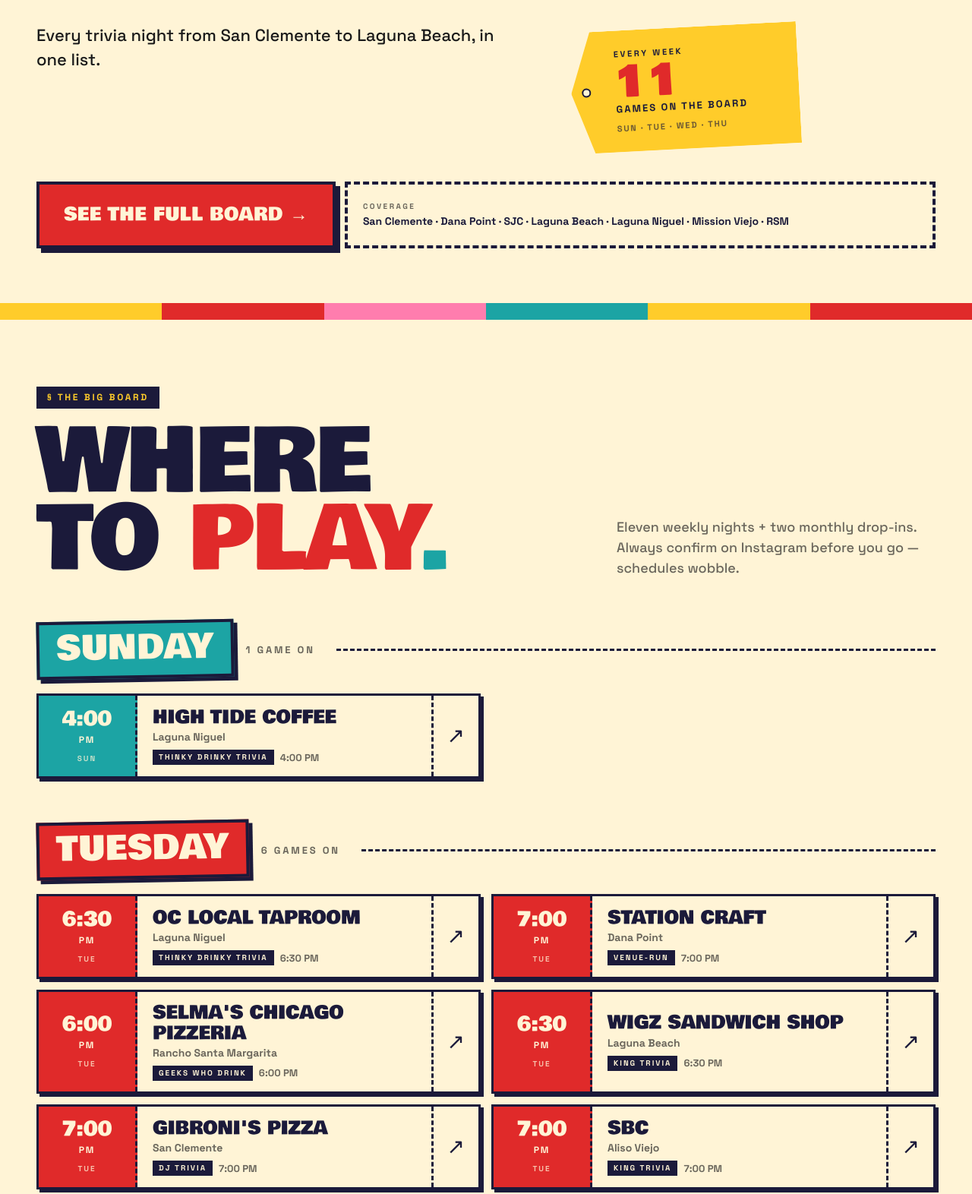
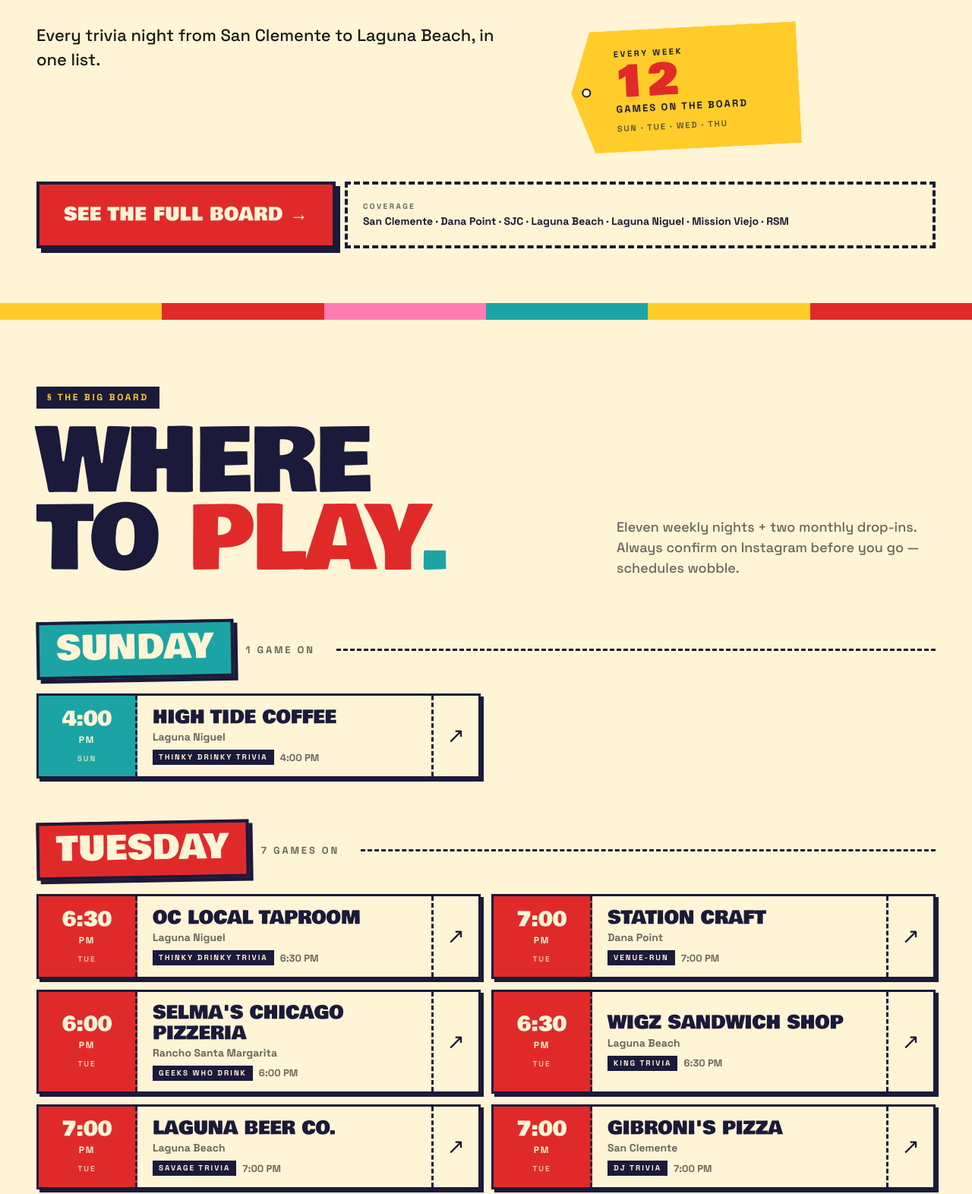
Before and after one commit to 2spencer/oc-trivia, a plain HTML site: page index.html in a window 1280 px wide. Shown: the part 526-2098 px from the top of the page at 76% size. Drawn offline with Linux system fonts and the light colour scheme.

Commit message:
Add Laguna Beer Co. Tuesday 7pm trivia with Savage Trivia host

```diff
--- a/index.html
+++ b/index.html
@@ -417,7 +417,7 @@
         <div class="price-tag">
           <div class="price-tag-hole"></div>
           <div class="pt-eyebrow">EVERY WEEK</div>
-          <div class="pt-num">11</div>
+          <div class="pt-num">12</div>
           <div class="pt-label">GAMES ON THE BOARD</div>
           <div class="pt-days">SUN · TUE · WED · THU</div>
         </div>
@@ -482,7 +482,7 @@
       <p>Looking for trivia nights near you? OC Trivia Tracker lists every weekly pub quiz happening in Orange County. From San Clemente to Laguna Beach, find trivia in Dana Point, Mission Viejo, Aliso Viejo, Laguna Niguel, Rancho Santa Margarita, and beyond.</p>
     </div>
     <div>
-      <h3 style="color: var(--navy); font-weight: 700; margin-bottom: 12px;">11 Weekly Games Every Week</h3>
+      <h3 style="color: var(--navy); font-weight: 700; margin-bottom: 12px;">12 Weekly Games Every Week</h3>
       <p>Whether you're searching for "trivia near me" or planning your week, we've got you covered. Browse trivia by day — find Sunday game nights, Tuesday pub quizzes, Wednesday competitions, and Thursday matches. Each venue hosts different trivia formats and prize options.</p>
     </div>
     <div>
@@ -509,6 +509,7 @@
     { day:'Tuesday',   venue:'Station Craft',             city:'Dana Point',             time:'7:00 PM',  host:'Venue-run',            href:'https://stationcraft.com' },
     { day:'Tuesday',   venue:"Selma's Chicago Pizzeria",  city:'Rancho Santa Margarita', time:'6:00 PM',  host:'Geeks Who Drink',      href:'https://www.geekswhodrink.com' },
     { day:'Tuesday',   venue:'Wigz Sandwich Shop',        city:'Laguna Beach',           time:'6:30 PM',  host:'King Trivia',          href:'https://kingtrivia.com' },
+    { day:'Tuesday',   venue:'Laguna Beer Co.',           city:'Laguna Beach',           time:'7:00 PM',  host:'Savage Trivia',        href:'https://www.instagram.com/savagetrivia/' },
     { day:'Tuesday',   venue:"Gibroni's Pizza",           city:'San Clemente',           time:'7:00 PM',  host:'DJ Trivia',            href:'https://www.djtrivia.com' },
     { day:'Tuesday',   venue:'SBC',                       city:'Aliso Viejo',            time:'7:00 PM',  host:'King Trivia',          href:'https://kingtrivia.com' },
     { day:'Wednesday', venue:'Los Molinos Beer Co.',      city:'San Clemente',           time:'6:30 PM',  host:'Little Witch Presents',href:'https://losmolinosbeer.com' },
@@ -526,6 +527,7 @@
   ];
 
   const HOSTS = [
+    { name:'Savage Trivia',         blurb:'Laguna Beer Co. Laguna Beach (Tues 7 PM). New to the OC trivia scene!',                 url:'savagetrivia',           href:'https://www.instagram.com/savagetrivia/',              tint:'#e02a2a', fg:'#fff4d6', rot:1    },
     { name:'Thinky Drinky',         blurb:'QR code format. OC Local Taproom (Tues) + High Tide Coffee (Sun). Prizes for 1st–3rd.',  url:'thinkydrinkytrivia.com', href:'https://www.thinkydrinkytrivia.com',                   tint:'#ffcc2a', fg:'#1b1a3a', rot:-1   },
     { name:'King Trivia',           blurb:'Wigz Laguna Beach (Tues) + Dry Society Mission Viejo (Thurs).',                          url:'kingtrivia.com',         href:'https://kingtrivia.com',                               tint:'#1ca4a4', fg:'#fff4d6', rot:0.5  },
     { name:'Geeks Who Drink',       blurb:"Selma's RSM (Tues) + Left Coast SC (Wed). Classic 8-round pub format.",                  url:'geekswhodrink.com',      href:'https://www.geekswhodrink.com',                        tint:'#ff7dae', fg:'#1b1a3a', rot:-0.5 },
```
Also changed, not shown: .claude/launch.json (added).
